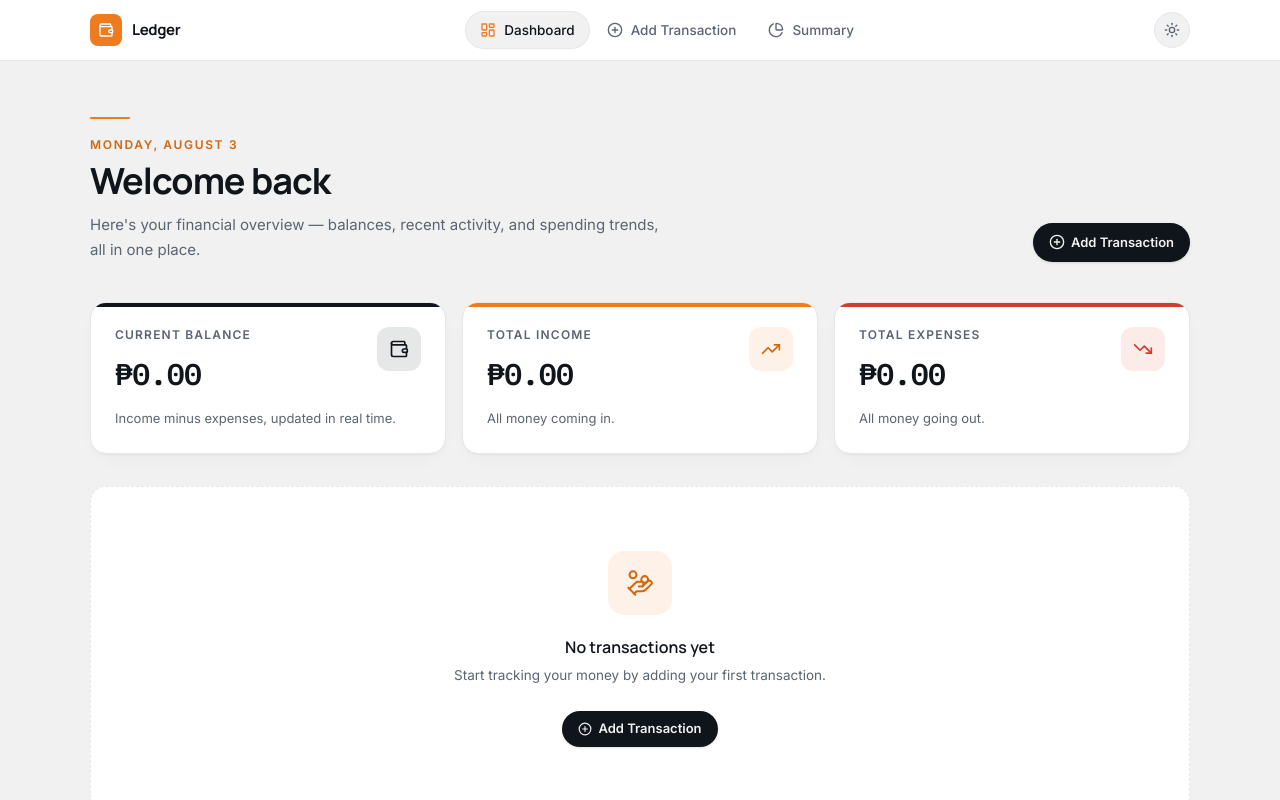
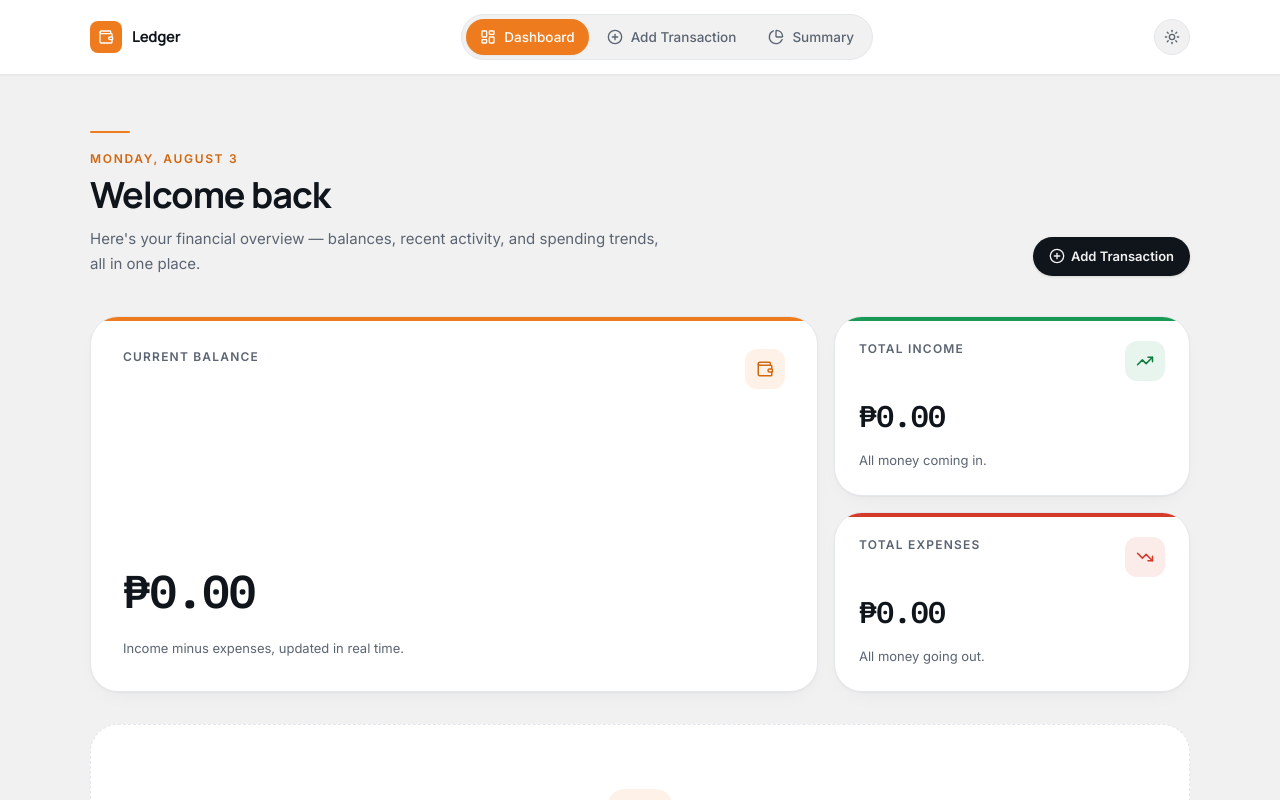
Before and after one commit to YuanG14/midterm-project-webdvt, a React (Vite) app: page / in a window 1280 px wide. Shown: the top 800 px of the page. Built offline with nearby package versions, Linux system fonts and the light colour scheme.

Commit message:
feat: update component styles for improved consistency and accessibility across Dashboard, FilterBar, FinancialCard, NavItem, Navbar, TransactionCard, and DashboardEmptyState

```diff
--- a/src/components/DashboardEmptyState.jsx
+++ b/src/components/DashboardEmptyState.jsx
@@ -8,7 +8,7 @@ import { HandCoins, PlusCircle } from "lucide-react";
  */
 function DashboardEmptyState() {
   return (
-    <div className="rounded-2xl border border-dashed border-[var(--color-border-soft)] bg-[var(--color-surface)] px-6 py-16 text-center shadow-[var(--shadow-xs)]">
+    <div className="rounded-[var(--radius-card-lg)] border border-dashed border-[var(--color-border-soft)] bg-[var(--color-surface)] px-6 py-16 text-center shadow-[var(--shadow-xs)]">
       <div className="mx-auto mb-5 flex h-16 w-16 items-center justify-center rounded-2xl bg-[var(--color-primary)]/10">
         <HandCoins className="h-7 w-7 text-[var(--color-primary-dark)]" strokeWidth={1.75} />
       </div>
--- a/src/components/FilterBar.jsx
+++ b/src/components/FilterBar.jsx
@@ -53,7 +53,7 @@ function FilterBar({ categories, selectedCategory, onCategoryChange, selectedTyp
   }
 
   return (
-    <div className="mb-6 flex flex-col gap-3 rounded-2xl border border-[var(--color-border-soft)] bg-[var(--color-surface)] p-4 shadow-[var(--shadow-xs)] sm:flex-row sm:items-center sm:justify-between">
+    <div className="mb-6 flex flex-col gap-3 rounded-[var(--radius-card)] border border-[var(--color-border-soft)] bg-[var(--color-surface)] p-4 shadow-[var(--shadow-xs)] sm:flex-row sm:items-center sm:justify-between">
       <div className="flex items-center gap-1.5 text-[13px] font-semibold text-[var(--color-ink)]">
         <ListFilter className="h-3.5 w-3.5 text-[var(--color-ink-soft)]" strokeWidth={2} />
         Filter transactions
--- a/src/components/FinancialCard.jsx
+++ b/src/components/FinancialCard.jsx
@@ -2,14 +2,14 @@ import { memo } from "react";
 
 const ACCENTS = {
   balance: {
-    bar: "bg-[var(--color-accent)]",
-    iconWrap: "bg-[var(--color-accent)]/10",
-    iconColor: "text-[var(--color-accent)]",
-  },
-  income: {
     bar: "bg-[var(--color-primary)]",
     iconWrap: "bg-[var(--color-primary)]/10",
     iconColor: "text-[var(--color-primary-dark)]",
+  },
+  income: {
+    bar: "bg-[var(--color-income)]",
+    iconWrap: "bg-[var(--color-income)]/10",
+    iconColor: "text-[var(--color-income-dark)]",
   },
   expense: {
     bar: "bg-[var(--color-danger)]",
@@ -22,32 +22,41 @@ const ACCENTS = {
  * Dashboard-only financial stat card. A richer, more "hero" take on the
  * shared SummaryCard (used on the Summary page) — kept as its own
  * component so this redesign doesn't change Summary's look.
+ *
+ * `hero` is used for the large Current Balance tile in the bento grid:
+ * bigger padding/type, otherwise identical structure to the compact cards.
  */
-function FinancialCard({ icon: Icon, label, value, hint, accent = "balance", style }) {
+function FinancialCard({ icon: Icon, label, value, hint, accent = "balance", hero = false, style, className = "" }) {
   const styles = ACCENTS[accent] ?? ACCENTS.balance;
 
   return (
     <div
       style={style}
-      className="group relative animate-[fadeIn_0.5s_var(--ease-premium)_backwards] overflow-hidden rounded-2xl border border-[var(--color-border-soft)] bg-[var(--color-surface)] p-6 shadow-[var(--shadow-card)] transition-all duration-300 hover:-translate-y-0.5 hover:shadow-[var(--shadow-card-hover)]"
+      className={`group relative flex h-full animate-[fadeIn_0.5s_var(--ease-premium)_backwards] flex-col overflow-hidden rounded-[var(--radius-card-lg)] border border-[var(--color-border-soft)] bg-[var(--color-surface)] shadow-[var(--shadow-card)] transition-all duration-300 hover:-translate-y-0.5 hover:shadow-[var(--shadow-card-hover)] ${
+        hero ? "justify-between p-7 sm:p-8" : "p-6"
+      } ${className}`}
     >
       <div className={`absolute inset-x-0 top-0 h-1 ${styles.bar}`} aria-hidden="true" />
 
-      <div className="relative flex items-start justify-between">
-        <div>
-          <p className="text-xs font-semibold uppercase tracking-[0.1em] text-[var(--color-ink-soft)]">{label}</p>
-          <p className="mt-2 font-display font-mono-tabular text-[26px] font-bold tracking-tight text-[var(--color-ink)] sm:text-[30px]">
-            {value}
-          </p>
-        </div>
+      <div className="relative flex items-start justify-between gap-3">
+        <p className="text-xs font-semibold uppercase tracking-[0.1em] text-[var(--color-ink-soft)]">{label}</p>
         <div
-          className={`flex h-11 w-11 shrink-0 items-center justify-center rounded-xl ${styles.iconWrap} transition-transform duration-300 group-hover:scale-105`}
+          className={`flex h-10 w-10 shrink-0 items-center justify-center rounded-xl ${styles.iconWrap} transition-transform duration-300 group-hover:scale-105`}
         >
-          <Icon className={`h-5 w-5 ${styles.iconColor}`} strokeWidth={2} />
+          <Icon className={`h-[18px] w-[18px] ${styles.iconColor}`} strokeWidth={2} />
         </div>
       </div>
 
-      {hint && <p className="relative mt-3 text-[13px] leading-relaxed text-[var(--color-ink-soft)]">{hint}</p>}
+      <div className={hero ? "relative mt-6" : "relative mt-3"}>
+        <p
+          className={`font-display font-mono-tabular font-bold tracking-tight text-[var(--color-ink)] ${
+            hero ? "text-[38px] sm:text-[46px]" : "text-[26px] sm:text-[30px]"
+          }`}
+        >
+          {value}
+        </p>
+        {hint && <p className="mt-3 text-[13px] leading-relaxed text-[var(--color-ink-soft)]">{hint}</p>}
+      </div>
     </div>
   );
 }
--- a/src/components/NavItem.jsx
+++ b/src/components/NavItem.jsx
@@ -49,17 +49,14 @@ function NavItem({ to, label, icon: Icon, end, onClick, variant = "pill" }) {
       className={({ isActive }) =>
         `flex items-center gap-2 rounded-full px-3.5 py-2 text-[13.5px] font-medium transition-all duration-200 active:scale-[0.97] ${
           isActive
-            ? "bg-[var(--color-canvas)] text-[var(--color-ink)] shadow-[var(--shadow-xs)] ring-1 ring-[var(--color-border-soft)]"
-            : "text-[var(--color-ink-soft)] hover:bg-[var(--color-canvas)] hover:text-[var(--color-ink)]"
+            ? "bg-[var(--color-primary)] text-white shadow-[var(--shadow-xs)]"
+            : "text-[var(--color-ink-soft)] hover:bg-[var(--color-surface)] hover:text-[var(--color-ink)]"
         }`
       }
     >
       {({ isActive }) => (
         <>
-          <Icon
-            className={`h-4 w-4 shrink-0 ${isActive ? "text-[var(--color-primary)]" : ""}`}
-            strokeWidth={2}
-          />
+          <Icon className="h-4 w-4 shrink-0" strokeWidth={2} />
           <span>{label}</span>
         </>
       )}
--- a/src/components/Navbar.jsx
+++ b/src/components/Navbar.jsx
@@ -33,12 +33,12 @@ function Navbar() {
   }, [location.pathname]);
 
   return (
-    <header className="sticky top-0 z-20 border-b border-[var(--color-border-soft)] bg-[var(--color-surface)]">
-      <div className="page-shell flex items-center justify-between py-3">
+    <header className="sticky top-0 z-20 border-b border-[var(--color-border-soft)] bg-[var(--color-surface)] shadow-[var(--shadow-xs)]">
+      <div className="page-shell flex items-center justify-between py-3.5">
         <BrandMark />
 
-        {/* Desktop / tablet: inline links */}
-        <nav className="hidden items-center gap-1 md:flex">
+        {/* Desktop / tablet: inline links, housed in a segmented pill bar */}
+        <nav className="hidden items-center gap-1 rounded-full border border-[var(--color-border-soft)] bg-[var(--color-canvas)] p-1 md:flex">
           {links.map((link) => (
             <NavItem key={link.to} {...link} />
           ))}
--- a/src/components/TransactionCard.jsx
+++ b/src/components/TransactionCard.jsx
@@ -30,15 +30,15 @@ function TransactionCard({ transaction }) {
   return (
     <Link
       to={`/transaction/${transaction.id}`}
-      className="group flex items-center gap-4 rounded-xl border border-[var(--color-border-soft)] bg-[var(--color-surface)] p-4 shadow-[var(--shadow-xs)] transition-all duration-200 hover:-translate-y-0.5 hover:border-transparent hover:shadow-[var(--shadow-raised)] active:scale-[0.995] active:translate-y-0"
+      className="group flex items-center gap-4 rounded-[var(--radius-card)] border border-[var(--color-border-soft)] bg-[var(--color-surface)] p-4 shadow-[var(--shadow-xs)] transition-all duration-200 hover:-translate-y-0.5 hover:border-transparent hover:shadow-[var(--shadow-raised)] active:scale-[0.995] active:translate-y-0"
     >
       <div
         className={`flex h-11 w-11 shrink-0 items-center justify-center rounded-full transition-transform duration-200 group-hover:scale-105 ${
-          isIncome ? "bg-[var(--color-primary)]/10" : "bg-[var(--color-danger)]/10"
+          isIncome ? "bg-[var(--color-income)]/10" : "bg-[var(--color-danger)]/10"
         }`}
       >
         <Icon
-          className={`h-5 w-5 ${isIncome ? "text-[var(--color-primary-dark)]" : "text-[var(--color-danger)]"}`}
+          className={`h-5 w-5 ${isIncome ? "text-[var(--color-income-dark)]" : "text-[var(--color-danger)]"}`}
           strokeWidth={2}
         />
       </div>
@@ -51,7 +51,7 @@ function TransactionCard({ transaction }) {
           <span
             className={`inline-flex items-center gap-1 rounded-full px-2 py-0.5 text-[11px] font-semibold ${
               isIncome
-                ? "bg-[var(--color-primary)]/10 text-[var(--color-primary-dark)]"
+                ? "bg-[var(--color-income)]/10 text-[var(--color-income-dark)]"
                 : "bg-[var(--color-danger)]/10 text-[var(--color-danger)]"
             }`}
           >
@@ -68,7 +68,7 @@ function TransactionCard({ transaction }) {
       <div className="shrink-0 text-right">
         <p
           className={`font-mono-tabular text-[15px] font-bold ${
-            isIncome ? "text-[var(--color-primary-dark)]" : "text-[var(--color-danger)]"
+            isIncome ? "text-[var(--color-income-dark)]" : "text-[var(--color-danger)]"
           }`}
         >
           {isIncome ? "+" : "-"}
--- a/src/pages/Dashboard.jsx
+++ b/src/pages/Dashboard.jsx
@@ -34,13 +34,15 @@ function Dashboard() {
     <div>
       <DashboardHeader />
 
-      <div className="mb-8 grid grid-cols-1 gap-4 sm:grid-cols-2 lg:grid-cols-3">
+      <div className="mb-8 grid grid-cols-1 gap-4 sm:grid-cols-2 lg:grid-cols-3 lg:grid-rows-2">
         <FinancialCard
           icon={Wallet}
           label="Current Balance"
           value={formatCurrency(balance)}
           hint="Income minus expenses, updated in real time."
           accent="balance"
+          hero
+          className="sm:col-span-2 lg:col-span-2 lg:row-span-2"
           style={{ animationDelay: "0ms" }}
         />
         <FinancialCard
@@ -74,7 +76,7 @@ function Dashboard() {
       {!hasTransactions && <DashboardEmptyState />}
 
       {hasTransactions && !hasFilteredResults && (
-        <div className="rounded-2xl border border-dashed border-[var(--color-border-soft)] bg-[var(--color-surface)] px-6 py-12 text-center">
+        <div className="rounded-[var(--radius-card-lg)] border border-dashed border-[var(--color-border-soft)] bg-[var(--color-surface)] px-6 py-12 text-center">
           <div className="mx-auto mb-3 flex h-11 w-11 items-center justify-center rounded-full bg-[var(--color-ink)]/5">
             <SearchX className="h-5 w-5 text-[var(--color-ink-soft)]" strokeWidth={1.75} />
           </div>
```
